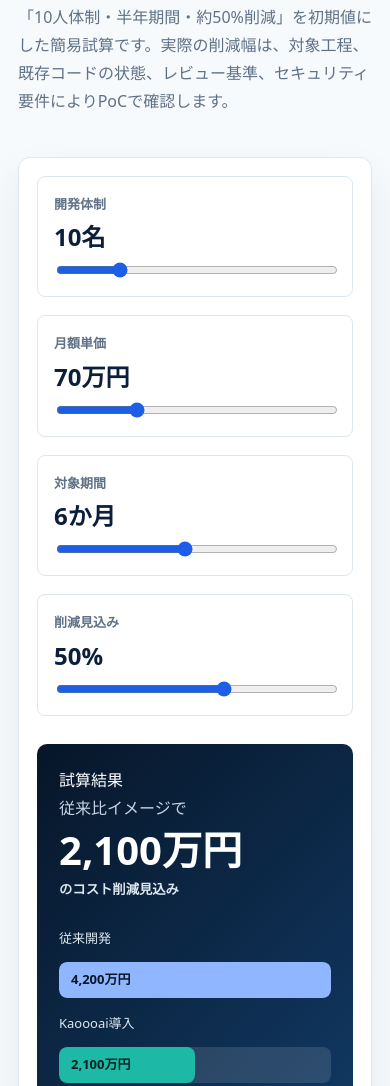
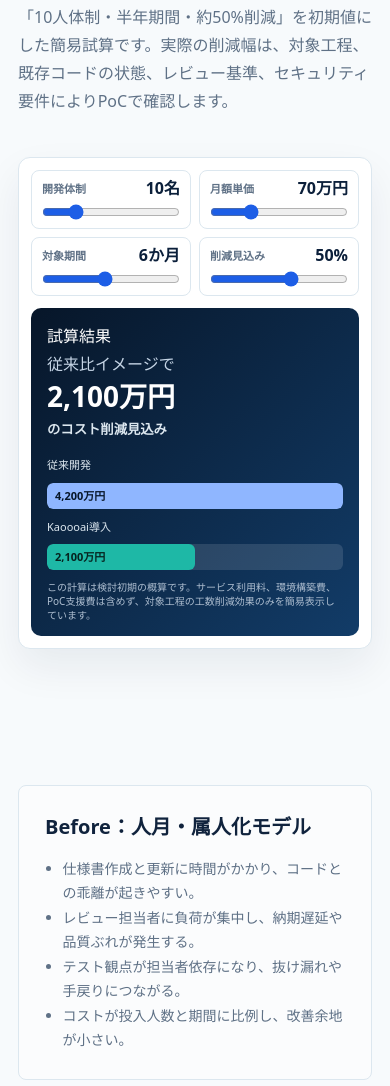
Before and after one commit to realanthonyc/Project-Kaoooai, a plain HTML site: page site-draft/effect.html in a window 390 px wide. Shown: the part 1169-2255 px from the top of the page. Drawn offline with Linux system fonts and the light colour scheme.

Commit message:
mobile layout optimize

```diff
--- a/site-draft/styles.css
+++ b/site-draft/styles.css
@@ -2640,8 +2640,62 @@
     gap: 6px;
   }
   .case-story { padding: 22px; }
-  .roi-calculator { padding: 18px; }
-  .roi-result { padding: 22px; }
+  .roi-calculator {
+    padding: 12px;
+    gap: 12px;
+  }
+  .roi-controls {
+    display: grid;
+    grid-template-columns: repeat(2, 1fr);
+    gap: 8px;
+  }
+  .range-field {
+    display: grid;
+    grid-template-columns: 1fr auto;
+    align-items: center;
+    gap: 4px 8px;
+    padding: 8px 10px;
+  }
+  .range-field input {
+    grid-column: 1 / span 2;
+    margin: 2px 0 0;
+  }
+  .range-field span {
+    font-size: 11px;
+  }
+  .range-field strong {
+    font-size: 16px;
+  }
+  .roi-result {
+    padding: 14px 16px;
+  }
+  .roi-result > strong {
+    font-size: 28px;
+    margin-top: 4px;
+  }
+  .bar-chart {
+    gap: 8px;
+    margin-top: 14px;
+  }
+  .bar-row {
+    grid-template-columns: 75px 1fr;
+    gap: 8px;
+    font-size: 11px;
+  }
+  .bar-track,
+  .bar {
+    min-height: 26px;
+    border-radius: 6px;
+  }
+  .bar {
+    padding: 0 8px;
+    font-size: 11px;
+  }
+  .roi-result .note {
+    margin-top: 10px;
+    font-size: 10px;
+    line-height: 1.4;
+  }
   .resource-primary {
     padding: 28px;
   }
```
Also changed, not shown: site-draft/flow.html (+1 -1 lines), site-draft/sitemap.html (+1 -1 lines), site-draft/sitemap.txt.
